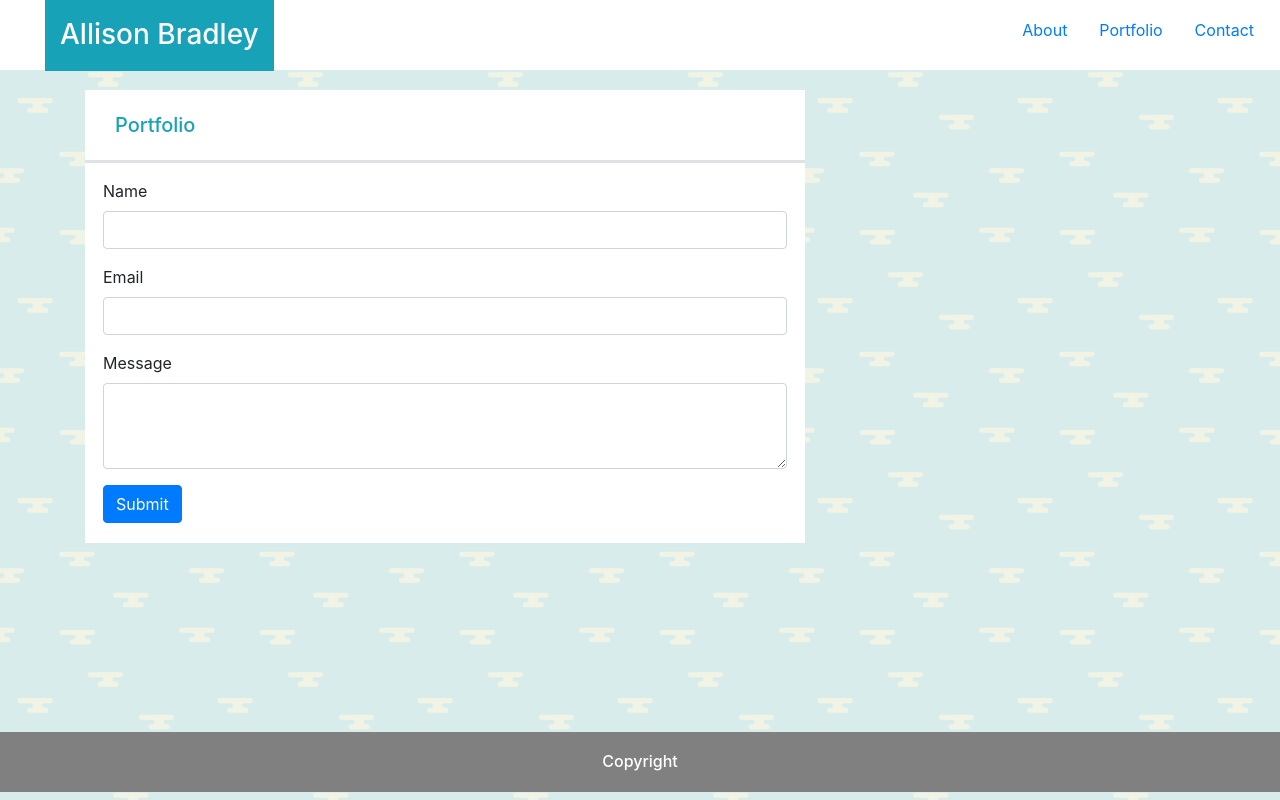
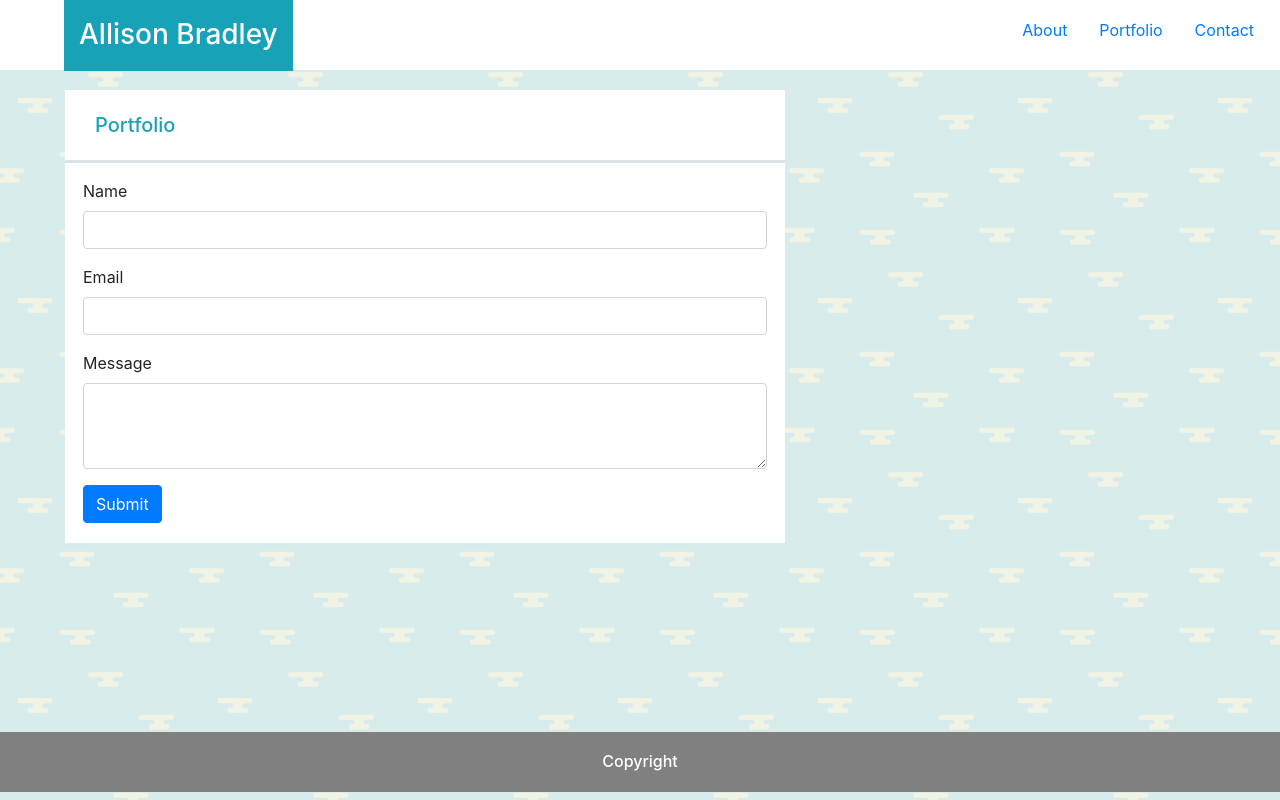
Before and after one commit to BestBroBradley/unit-two-homework, a plain HTML site: page contact.html in a window 1280 px wide. Drawn offline with nearby package versions, Linux system fonts and the light colour scheme.

Commit message:
Fixed spacing issue so header matches content

```diff
--- a/contact.html
+++ b/contact.html
@@ -29,8 +29,7 @@
         </ul>
     </div>
 
-    <div class="container contacts-container">
-
+    <div class="container">
         <div class="row">
 
             <div class="col-md-12 page-content">
--- a/style.css
+++ b/style.css
@@ -16,6 +16,9 @@ body {
     max-width: 60%;
 }
 
+.container {
+    margin-left: 50px;
+}
 form{
     margin: auto;
     width: 95%;
@@ -24,7 +27,7 @@ form{
 
 h3 {
     position: absolute;
-    left: 45px;
+    left: 64px;
     top: 0;
     padding: 18px 15px 19px;
 }
```
Also changed, not shown: index.html (+0 -6 lines), portfolio.html (+1 -2 lines).
